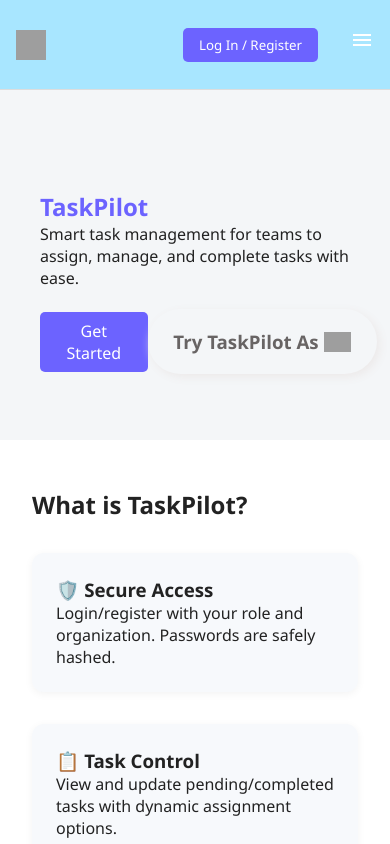
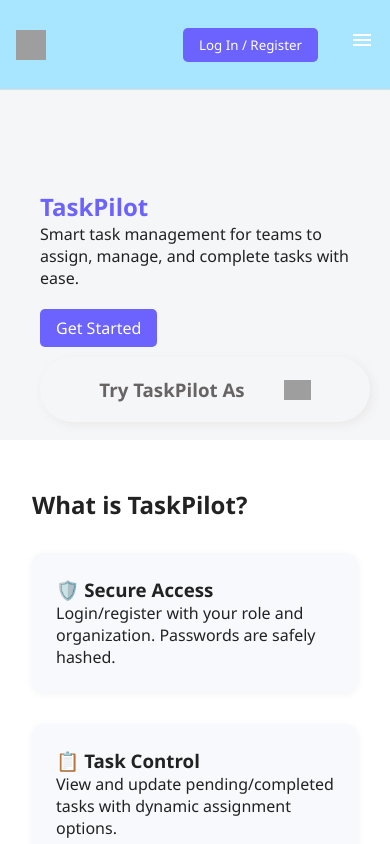
Before and after one commit to arpan2233/TaskPilot, a React (Vite) app: page / in a window 390 px wide. Shown: the top 844 px of the page. Built offline with nearby package versions, Linux system fonts and the light colour scheme; grey boxes are pictures that could not be loaded.

Commit message:
modified:   CSSFILES/welcomePage.css

```diff
--- a/CSSFILES/welcomePage.css
+++ b/CSSFILES/welcomePage.css
@@ -358,6 +358,15 @@ nav .leftsection img{
     align-self: flex-start;
     margin-left: 20px;
   }
+  .left-main-content .button{
+    display: flex;
+    flex-direction: column;
+    align-items: start;
+  }
+  .left-main-content .tryTaskPilot{
+    margin-top: 10px;
+    width: 100%;
+  }
   .about-grid{
     justify-content: center;
   }
```
